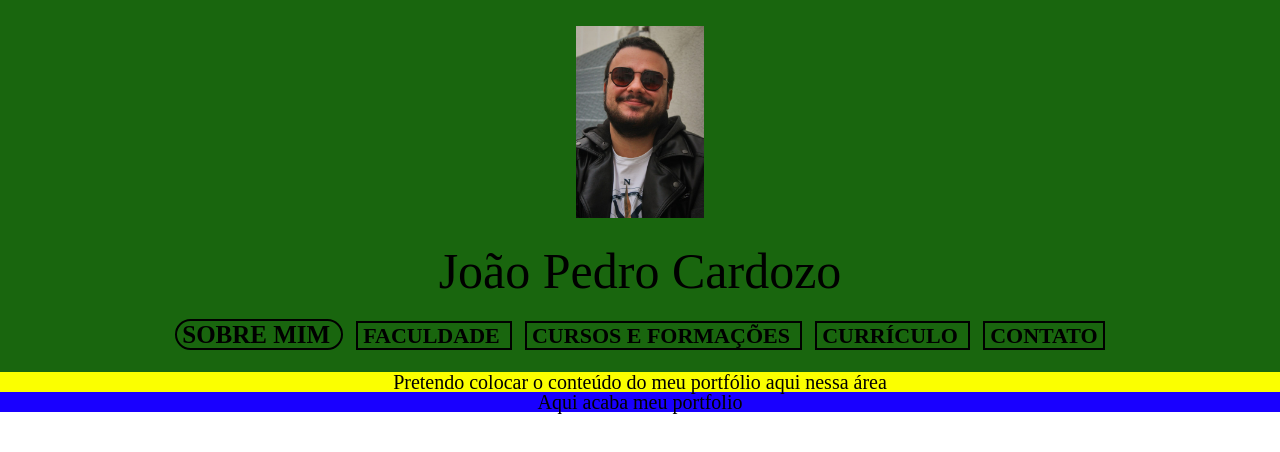
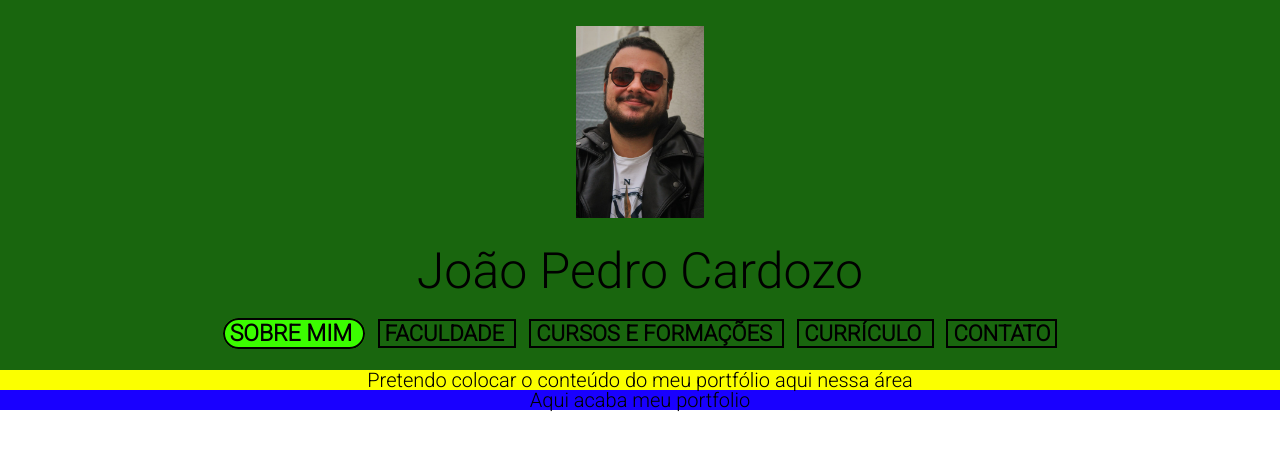
Before and after one commit to JohnnyCardozo/portfolio-teste, a plain HTML site: page index.html in a window 1280 px wide. In both pictures the pointer is over the item "SOBRE MIM". Drawn offline with Linux system fonts and the light colour scheme.

Commit message:
Alterando formato do cabeçalho e fazendo transições

```diff
--- a/index.html
+++ b/index.html
@@ -8,6 +8,7 @@
 
     <link rel="stylesheet" href="reset.css">
     <link rel="stylesheet" href="style.css">
+    <link href="https://fonts.googleapis.com/css2?family=Roboto:wght@300&display=swap" rel="stylesheet">
 </head>
 
 <body>
--- a/style.css
+++ b/style.css
@@ -1,3 +1,7 @@
+body{
+    font-family: 'Roboto', sans-serif;
+}
+
 .cabecalho {
     background: #19660e;
     vertical-align: top;
@@ -15,15 +19,12 @@ h1 {
     padding: 2% 0 0 0;
 }
 
-nav {
-    text-align: center;
-}
-
 ul {
     padding: 2% 0;
 }
 
 nav li {
+    text-align: center;
     display: inline;
     text-transform: uppercase;
     font-weight: bold;
@@ -37,8 +38,11 @@ nav li {
 }
 
 nav li:hover {
-    border-radius: 100px;
-    font-size: 25px;
+    border-radius: 25px;
+    font-size: 23px;
+    background:#3bfd00;
+    transition: 1s background, 1s font-size, 2s border-radius;
+    cursor: pointer;
 }
 
 .foto {
```
